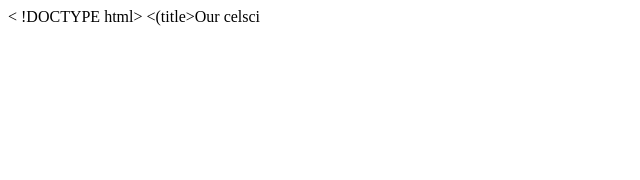
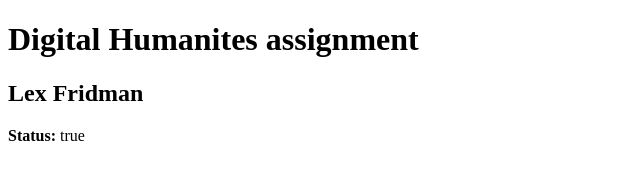
Before and after one commit to cogscidighum/3704A, a plain HTML site: page suban/celebrity.html in a window 1280 px wide. Shown: the whole page, without its empty margins (0-640 px from the left). Drawn offline with Linux system fonts and the light colour scheme.

Commit message:
Update celebritystatus.html

```diff
--- a/suban/celebrity.html
+++ b/suban/celebrity.html
@@ -1,16 +1,18 @@
-< !DOCTYPE html>
-<html1 lang="en-us">
+<!DOCTYPE html>
+<html lang="en-us">
   <head>
     <meta charset="utf-8">
-    <(title>Our celsci</title>
+    <title>Our celsci</title>
   </head>
 
   <body>
+    <h1>Digital Humanites assignment</h1>
+    <h2>Lex Fridman</h2>
+    <p id = "status" ></p>
         <script>
           const celscilist = {
-            'dd': { 'info': { 'views': 600 } },
-            'jp': { 'info': { 'views': 400 } },
-          },
+            'Lex Fridman': { 'info': { 'views': 523000 } },
+          };
           class Celsci {
             static iscelsci(x) {
               let y = "false";
@@ -25,6 +27,7 @@
             const result = Celsci.iscelsci(celscilist[x]['info']['views']);
             return result;
           }
+          document.getElementById("status").innerHTML = "<b>Status:</b> " + checkcelsci('Lex Fridman');
         </script>
   </body>
 </html1>
```
